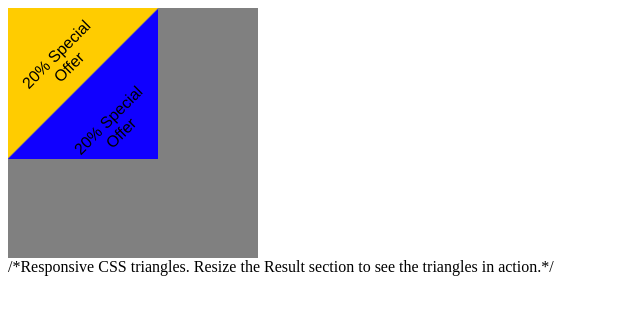
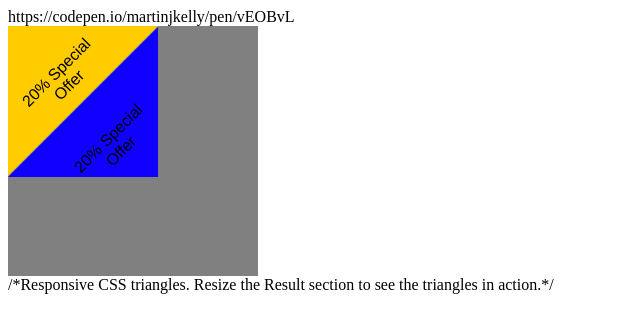
Before and after one commit to rehamalisalehhosni/html, a plain HTML site: page index.html in a window 1280 px wide. Shown: the whole page, without its empty margins (0-640 px from the left). Drawn offline with Linux system fonts and the light colour scheme.

Commit message:
Add files via upload

```diff
--- a/index.html
+++ b/index.html
@@ -2,6 +2,7 @@
 
 
 <body>
+https://codepen.io/martinjkelly/pen/vEOBvL
 <div class="container">
   <div class="corner"><span>20% Special Offer</span></div>
   <div class="corner2"><span>20% Special Offer</span></div>
```
